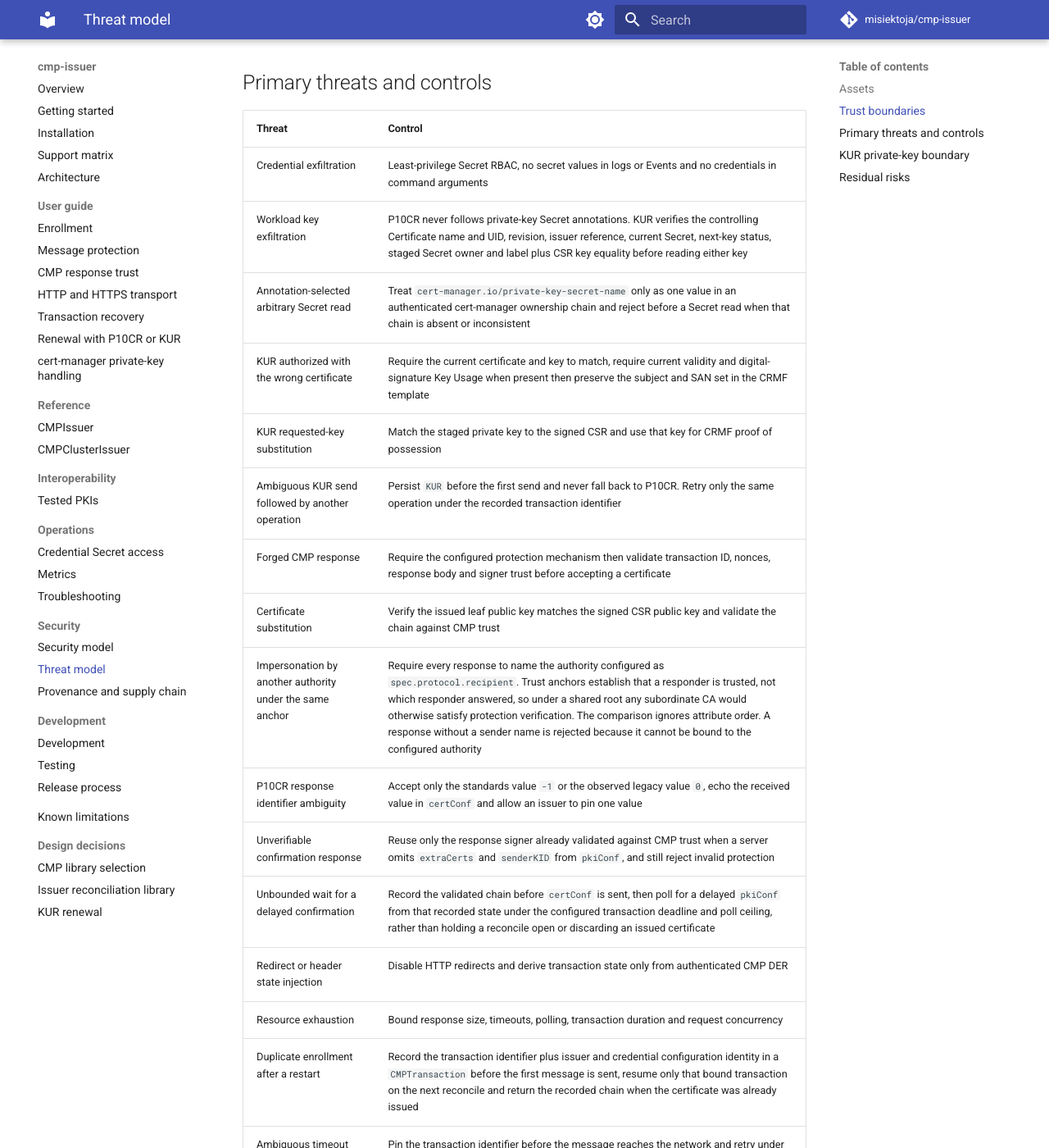
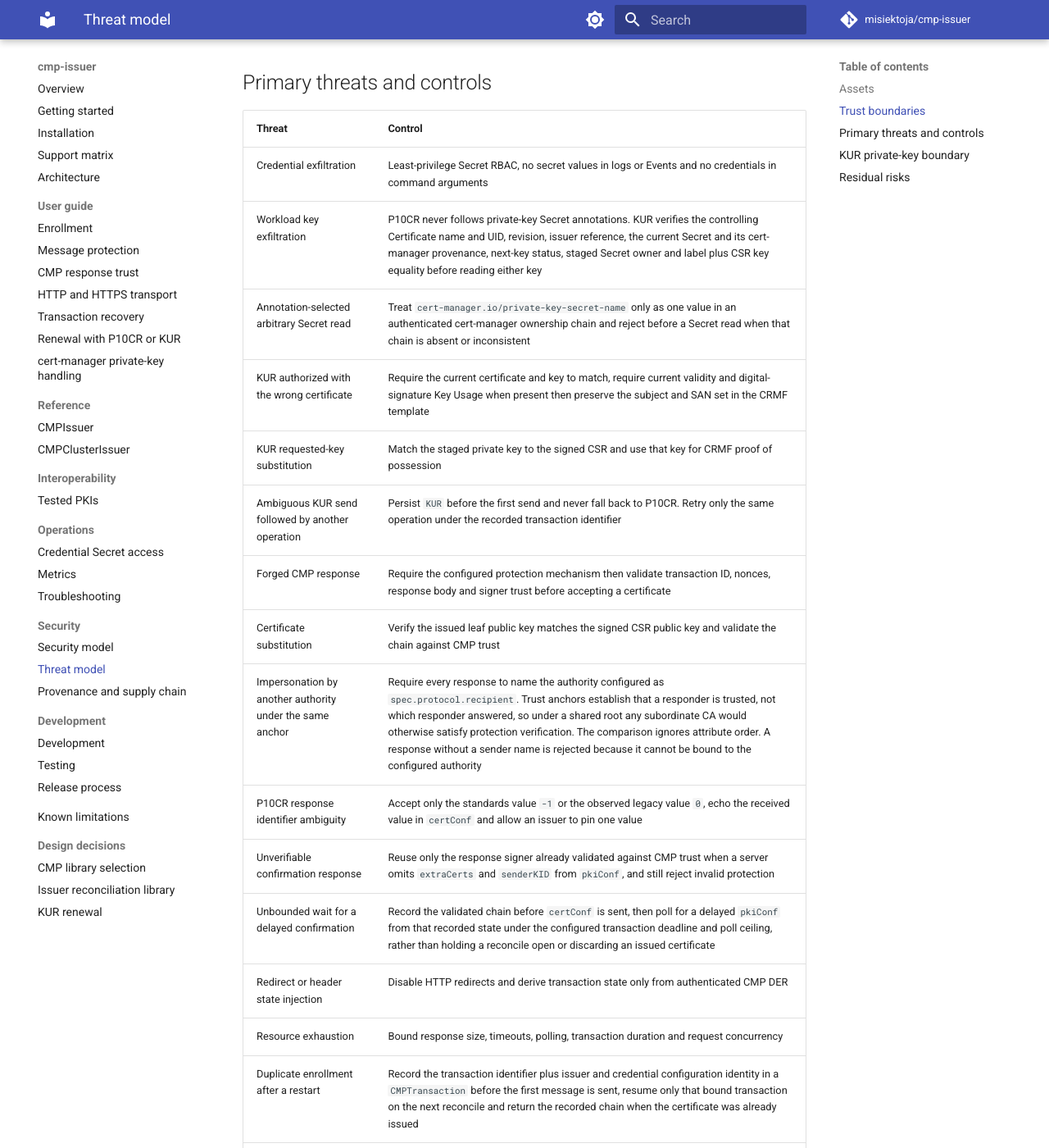
Before and after one commit to misiektoja/cmp-issuer, an MkDocs documentation site: the page built from docs/security/threat-model.md, in a window 1280 px wide and 1400 px high, scrolled down 618 px. Shown: the whole window at 82% size. Built offline with MkDocs 1.6.1 and Material for MkDocs 9.7.7, drawn with Linux system fonts in a browser that asks for light colours; comment, search, counter and statistics services are not loaded; some of the changed text lies outside the part shown.

Commit message:
docs(security): record the KUR Secret provenance and UID-bound deletes

```diff
--- a/docs/security/threat-model.md
+++ b/docs/security/threat-model.md
@@ -17,7 +17,7 @@
 | Threat | Control |
 | --- | --- |
 | Credential exfiltration | Least-privilege Secret RBAC, no secret values in logs or Events and no credentials in command arguments |
-| Workload key exfiltration | P10CR never follows private-key Secret annotations. KUR verifies the controlling Certificate name and UID, revision, issuer reference, current Secret, next-key status, staged Secret owner and label plus CSR key equality before reading either key |
+| Workload key exfiltration | P10CR never follows private-key Secret annotations. KUR verifies the controlling Certificate name and UID, revision, issuer reference, the current Secret and its cert-manager provenance, next-key status, staged Secret owner and label plus CSR key equality before reading either key |
 | Annotation-selected arbitrary Secret read | Treat `cert-manager.io/private-key-secret-name` only as one value in an authenticated cert-manager ownership chain and reject before a Secret read when that chain is absent or inconsistent |
 | KUR authorized with the wrong certificate | Require the current certificate and key to match, require current validity and digital-signature Key Usage when present then preserve the subject and SAN set in the CRMF template |
 | KUR requested-key substitution | Match the staged private key to the signed CSR and use that key for CRMF proof of possession |
@@ -31,6 +31,7 @@
 | Redirect or header state injection | Disable HTTP redirects and derive transaction state only from authenticated CMP DER |
 | Resource exhaustion | Bound response size, timeouts, polling, transaction duration and request concurrency |
 | Duplicate enrollment after a restart | Record the transaction identifier plus issuer and credential configuration identity in a `CMPTransaction` before the first message is sent, resume only that bound transaction on the next reconcile and return the recorded chain when the certificate was already issued |
+| Removal of transaction state belonging to another request | Condition every delete of a `CMPTransaction` on the UID that was read, so a record deleted and recreated under the same name keeps the state of the request that created it |
 | Ambiguous timeout on an unanswered enrollment | Pin the transaction identifier before the message reaches the network and retry under it. Both tested servers refuse the repeat under an authenticated error, Nokia NCM 26.7 with `transactionIdInUse` and EJBCA CE 9.3.7 with `badRequest`, and neither issues a second certificate. The request fails permanently and cert-manager enrolls again under a new transaction identifier |
 | Credential or KUR workload key rotation mid-transaction | Record each credential Secret UID and resourceVersion plus each KUR workload Secret UID and key-material digest before the first message, then stop an unfinished transaction before more CMP traffic when any identity changes. The workload digest covers the consumed keys only, so a metadata-only write by another controller does not stop the transaction |
 | Cross-namespace Secret reference | Secret references contain names and keys only. Namespace selection is fixed by issuer scope |
```
